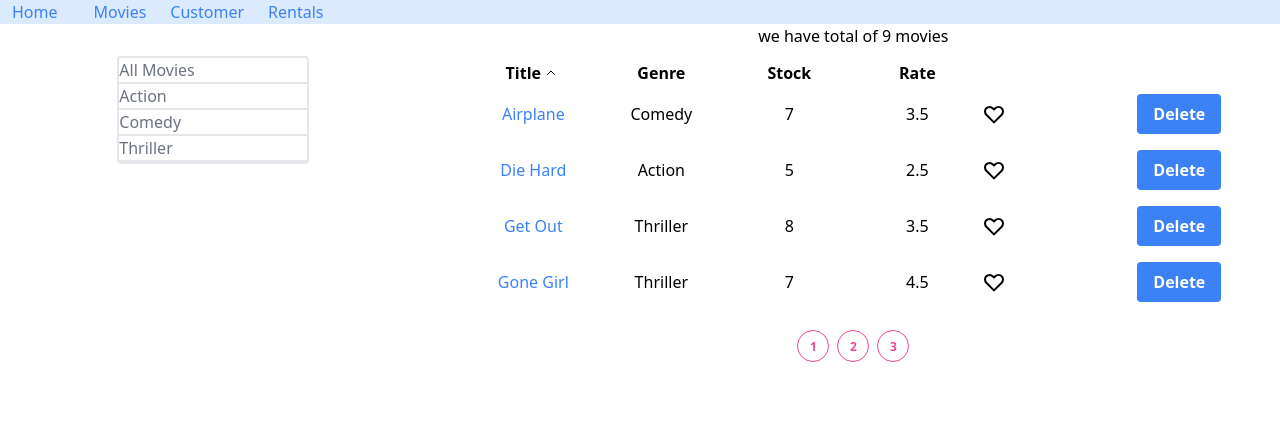
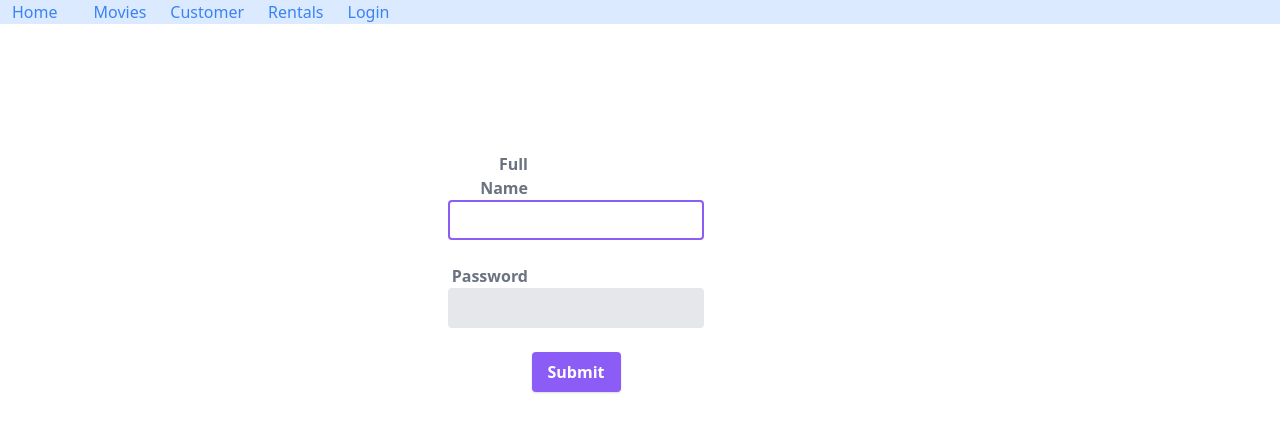
Before and after one commit to Hardik29/MovieDb, a React (Create React App) app: page /login in a window 1280 px wide. Before the commit this address led to /movies. Shown: the top 432 px of the page. Built offline with nearby package versions, Linux system fonts and the light colour scheme.

Commit message:
Added Login and Vlidation check

```diff
--- a/src/App.js
+++ b/src/App.js
@@ -1,4 +1,3 @@
-import './App.css';
 import {Route,Redirect, Switch } from "react-router-dom"
 import Movie from './Components/movie';
 import Customer from './Components/Customer';
@@ -6,6 +5,9 @@ import Rentals from './Components/Rentals';
 import NotFound from './Components/NotFound';
 import NavBar from './Components/NavBar';
 import MoviesDetilas from './MoviesDetilas';
+import LoginForm from "./Components/LoginForm";
+import './App.css';
+
 
 function App() {
   return (
@@ -13,6 +15,7 @@ function App() {
      <NavBar/>
      <Switch>
      <Route path="/movies/:id" component={MoviesDetilas} ></Route>
+     <Route path="/login" component={LoginForm} ></Route>
      <Route path="/customer" component={Customer}></Route>
      <Route path="/rentals" component={Rentals}></Route>
      <Route path="/movies" component={Movie}></Route>
--- /dev/null
+++ b/src/Components/LoginComponent.js
@@ -0,0 +1,31 @@
+import React,{useEffect} from 'react'
+
+function LoginComponent({type, value, name,  children, id, errors,focus, handleChange}) {
+  return (
+        <div className="items-center md:items-center mb-6">
+          <div>
+            <div className="md:w-1/3">
+              <label
+                className="block text-gray-500 font-bold md:text-right mb-1 md:mb-0 pr-12"
+                htmlFor={id}>
+                {children}
+              </label>
+            </div>
+            <div className="md:w-2/3">
+              <input
+                autoFocus={focus}
+                className={`focus:border-purple-500 border-gray-200 bg-gray-200 appearance-none border-2  rounded w-full py-2 px-4 text-gray-700 leading-tight focus:outline-none focus:bg-white `}
+                id={id}
+                type={type}
+                name = {name}
+                vlaue={value}
+                placeholder={value}
+                onChange={handleChange}/>
+            </div>
+            </div>
+            {errors && <div className="bg-red-200 w-64">{errors}</div>}
+          </div>
+    )
+}
+
+export default LoginComponent
--- /dev/null
+++ b/src/Components/LoginForm.js
@@ -0,0 +1,64 @@
+import React, { Component } from "react";
+import LoginComponent from './LoginComponent';
+
+export default class LoginForm extends Component {
+  state = {
+    account:{name:"", password:""},
+    errors:{name:"", password:""}
+  }
+
+  handleChange = (e) => {
+       const errors = {...this.state.errors}
+       const errorsMessage = this.validateProperty(e.currentTarget);
+       if(errorsMessage) errors[e.currentTarget.name] = errorsMessage;
+       else delete errors[e.currentTarget.name]
+
+       const account = {...this.state.account}
+       account[e.currentTarget.name] = e.currentTarget.value
+       this.setState({account, errors})
+  }
+
+  validateProperty = (input) => {
+    if(input.name === 'name'){
+      if(input.value.trim() === '') {return "username is required";}
+    }
+    if(input.name === 'password'){
+      if(input.value.trim() === '') {return "password is required";}
+    }
+  }
+
+  validate= () =>{
+    const errors ={}
+    if(this.state.account.name.trim() === "")
+    errors.name = "username is required";
+    if(this.state.account.password.trim() === "")
+    errors.password = "paswword is required";
+
+    return (Object.keys(errors).length === 0 ? null : errors )
+  }
+  handleSubmit = (e) => {
+    e.preventDefault();
+    const errors = this.validate();
+    this.setState({errors:errors || {}})
+  }
+  render() {
+    return (
+      <div className="flex justify-center items-center mt-32">
+        <form className="w-full max-w-sm" onSubmit={this.handleSubmit}>
+         <LoginComponent type={"text"} id={"Input"} focus={true} name={"name"} errors={this.state.errors.name} value={this.state.account.name}  handleChange={this.handleChange}>Full Name</LoginComponent>
+         <LoginComponent type={"password"}  id={"Pwd"}   focus={false}  name={"password"} errors={this.state.errors.password}  value={this.state.account.password}  handleChange={this.handleChange}>Password{" "}</LoginComponent>
+         <div className="md:flex md:items-center">
+            <div className="md:w-2/3">
+              <button
+                className="shadow bg-purple-500 hover:bg-purple-400  text-white font-bold py-2 px-4 rounded"
+                type="submit"
+                >
+               Submit
+              </button>
+            </div>
+          </div>
+        </form>
+      </div>
+    );
+  }
+}
--- a/src/Components/NavBar.js
+++ b/src/Components/NavBar.js
@@ -16,6 +16,9 @@ function NavBar() {
         <li className="mr-6">
           <NavLink className="text-blue-500 hover:text-blue-800" to="/rentals">Rentals</NavLink>
         </li>
+        <li className="mr-6">
+          <NavLink className="text-blue-500 hover:text-blue-800" to="/login">Login</NavLink>
+        </li>
       </ul>
     )
 }
```
